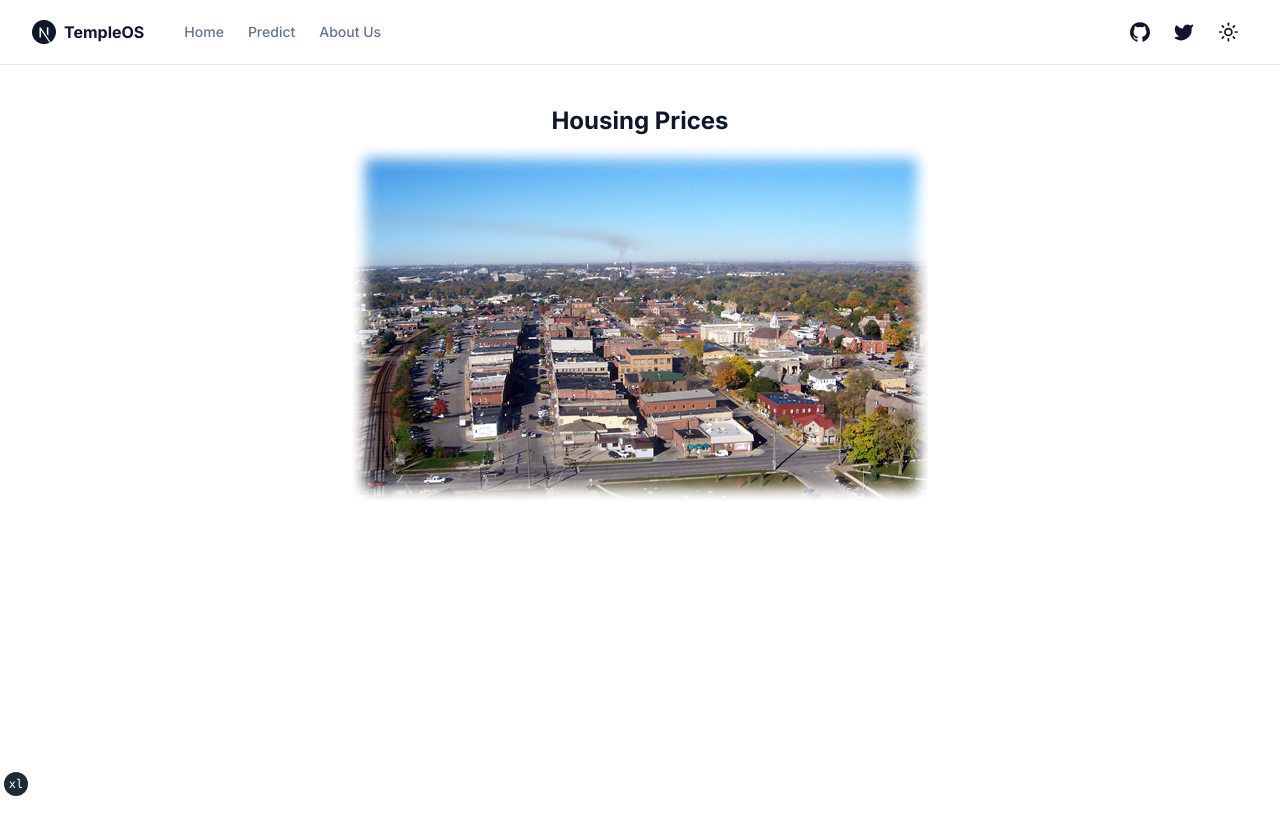
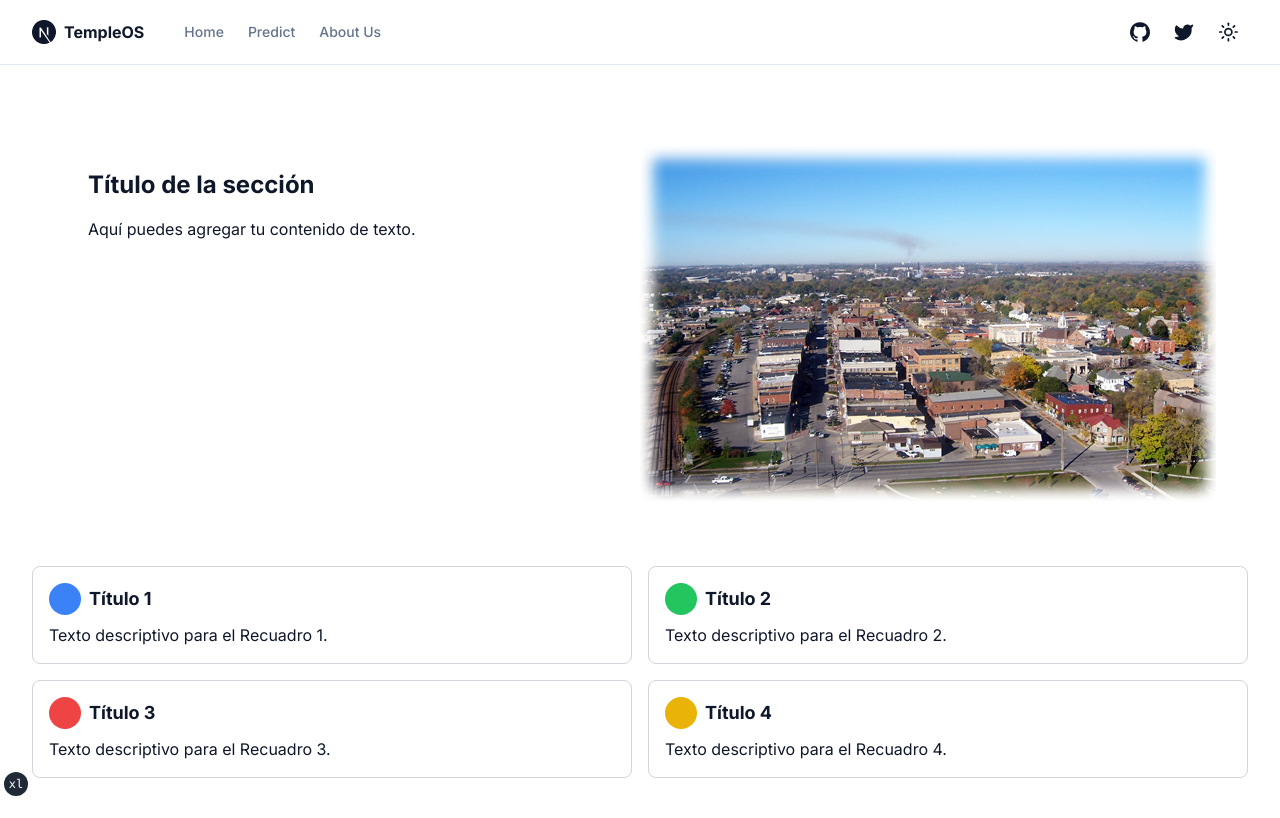
Before and after one commit to TempleOSi/frontend, a Next.js app: page / in a window 1280 px wide. Built offline with nearby package versions, Linux system fonts and the light colour scheme.

Commit message:
correcciones

```diff
--- a/app/page.tsx
+++ b/app/page.tsx
@@ -20,10 +20,57 @@ export default async function IndexPage() {
 
   return (
     <section className="container grid items-center gap-6 pb-8 pt-6 md:py-10">
-      <div className="flex flex-col items-center gap-2">
-        <p className="text-2xl font-bold"> Housing Prices </p>
-        <Imagen1 />
+      <section className="container grid items-center gap-6 pb-8 pt-6 md:py-10">
+        <div className="flex">
+          {/* Mitad Izquierda: Texto */}
+          <div className="w-1/2 p-6">
+            <h2 className="text-2xl font-bold">Título de la sección</h2>
+            <p className="mt-4">Aquí puedes agregar tu contenido de texto.</p>
+          </div>
+
+          {/* Mitad Derecha: Imagen */}
+          <div className="w-1/2">
+            <Imagen1 />
+          </div>
+        </div>
+      </section>
+      <section className="grid grid-cols-2 grid-rows-2 gap-4">
+      {/* Recuadro 1 */}
+      <div className="p-4 border border-gray-300 rounded-lg">
+        <div className="flex items-center mb-2">
+          <div className="w-8 h-8 bg-blue-500 rounded-full"></div> {/* Reemplaza con tu icono */}
+          <h3 className="ml-2 text-lg font-bold">Título 1</h3>
+        </div>
+        <p>Texto descriptivo para el Recuadro 1.</p>
       </div>
+
+      {/* Recuadro 2 */}
+      <div className="p-4 border border-gray-300 rounded-lg">
+        <div className="flex items-center mb-2">
+          <div className="w-8 h-8 bg-green-500 rounded-full"></div> {/* Reemplaza con tu icono */}
+          <h3 className="ml-2 text-lg font-bold">Título 2</h3>
+        </div>
+        <p>Texto descriptivo para el Recuadro 2.</p>
+      </div>
+
+      {/* Recuadro 3 */}
+      <div className="p-4 border border-gray-300 rounded-lg">
+        <div className="flex items-center mb-2">
+          <div className="w-8 h-8 bg-red-500 rounded-full"></div> {/* Reemplaza con tu icono */}
+          <h3 className="ml-2 text-lg font-bold">Título 3</h3>
+        </div>
+        <p>Texto descriptivo para el Recuadro 3.</p>
+      </div>
+
+      {/* Recuadro 4 */}
+      <div className="p-4 border border-gray-300 rounded-lg">
+        <div className="flex items-center mb-2">
+          <div className="w-8 h-8 bg-yellow-500 rounded-full"></div> {/* Reemplaza con tu icono */}
+          <h3 className="ml-2 text-lg font-bold">Título 4</h3>
+        </div>
+        <p>Texto descriptivo para el Recuadro 4.</p>
+      </div>
+      </section>
     </section>
   )
 }
```
